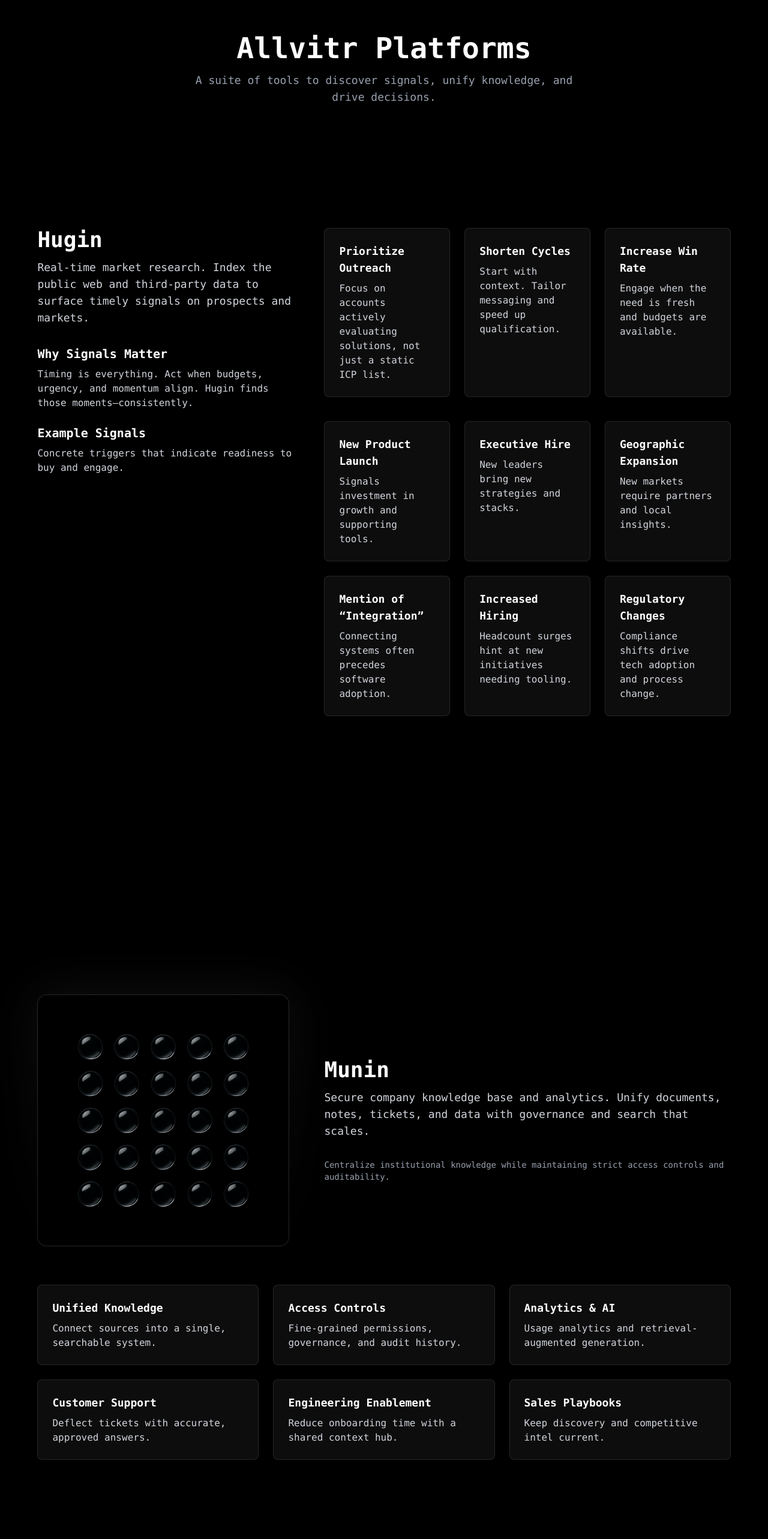
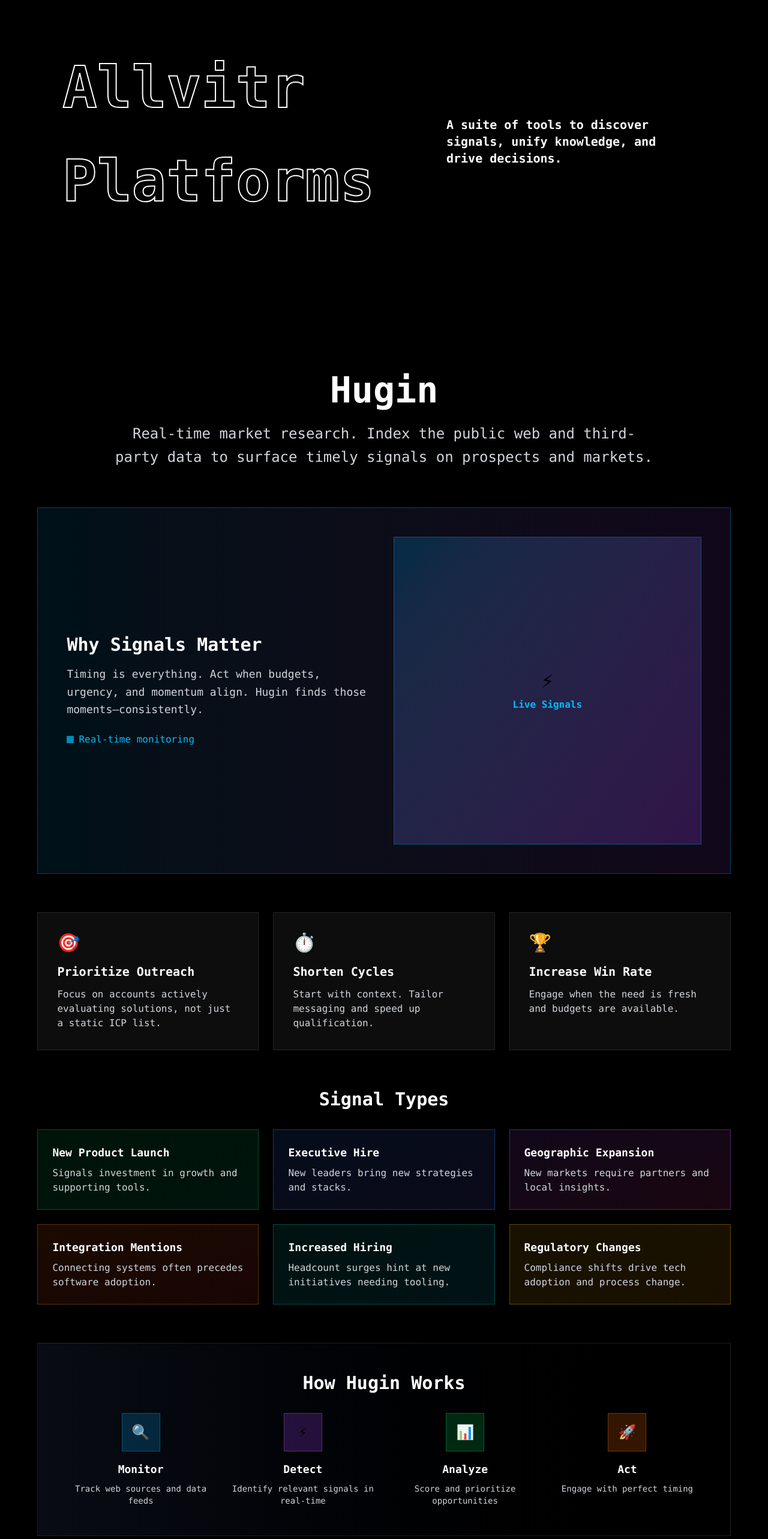
Before and after one commit to christianzmwang/allvitr, a Next.js app: page /platforms in a window 1280 px wide. Shown: the part 100-2666 px from the top of the page at 60% size. Built offline with nearby package versions, Linux system fonts and the light colour scheme.

Commit message:
redesign platforms page

```diff
--- a/package.json
+++ b/package.json
@@ -14,6 +14,7 @@
   },
   "dependencies": {
     "@prisma/client": "6.14.0",
+    "@supabase/supabase-js": "^2.55.0",
     "@tailwindcss/postcss": "^4.1.11",
     "gsap": "^3.13.0",
     "lucide-react": "^0.536.0",
--- a/src/app/platforms/page.tsx
+++ b/src/app/platforms/page.tsx
@@ -9,92 +9,149 @@
       {/* Hero */}
       <section
         data-nav-theme="dark"
-        className="relative flex items-center justify-center min-h-[25vh] md:min-h-[30vh] p-6 md:p-8 overflow-hidden"
+        className="min-h-[60vh] flex items-center justify-center py-10 md:py-15 bg-black"
       >
-        <div className="relative z-10 max-w-2xl w-full text-center">
-          <h1 className="text-4xl md:text-5xl font-extrabold text-white mb-4">
-            Allvitr Platforms
+        <div className="container-95">
+          <div className="grid grid-cols-1 md:grid-cols-2 items-center">
+            <div className="text-center pl-4 md:pl-18">
+              <h1 className="text-5xl md:text-8xl text-left font-extrabold text-transparent mb-6 flex flex-col gap-2 md:gap-15 heading-outline-light">
+                <span>Allvitr</span>
+                <span>Platforms</span>
               </h1>
-          <p className="text-md md:text-lg text-gray-400">
-            A suite of tools to discover signals, unify knowledge, and drive
-            decisions.
-          </p>
+            </div>
+            <div className="flex justify-center">
+              <div className="text-left text-white max-w-xl md:max-w-2xl w-100">
+                <p className="text-lg md:text-xl font-bold">A suite of tools to discover signals, unify knowledge, and drive decisions.</p>
+
+              </div>
+            </div>
+          </div>
         </div>
       </section>
 
-      {/* Hugin (dark, homepage style) */}
+      {/* Hugin - Overview Section */}
       <section
         id="hugin"
         data-nav-theme="dark"
         className="scroll-mt-32 min-h-screen pad-section bg-gradient-to-b from-transparent via-black/100 via-20% to-black md:-mt-[10vh] -mt-0 overflow-hidden"
       >
         <div className="mt-[10vh] min-h-[80vh] flex items-center py-20 md:py-36">
-          <div className="container-95 grid grid-cols-1 md:grid-cols-5 gap-10 items-start">
-            {/* Left: headline + description */}
-            <div className="md:col-span-2">
-              <h2 className="text-3xl md:text-4xl font-bold text-white mb-3">Hugin</h2>
-              <p className="text-lg text-gray-300 mb-8 max-w-prose">
+          <div className="container-95">
+            {/* Main headline and description */}
+            <div className="text-center mb-16">
+              <h2 className="text-4xl md:text-6xl font-bold text-white mb-6">Hugin</h2>
+              <p className="text-xl md:text-2xl text-gray-300 max-w-4xl mx-auto leading-relaxed">
                 Real-time market research. Index the public web and third-party
                 data to surface timely signals on prospects and markets.
               </p>
-              <div className="space-y-6">
+            </div>
+
+            {/* Why Signals Matter - Large feature box */}
+            <div className="bg-gradient-to-r from-sky-500/10 to-purple-500/10 border border-sky-400/30 p-8 md:p-12 mb-16">
+              <div className="grid grid-cols-1 md:grid-cols-2 gap-8 items-center">
                 <div>
-                  <h3 className="text-xl font-semibold text-white">Why Signals Matter</h3>
-                  <p className="text-gray-300 mt-2">
+                  <h3 className="text-2xl md:text-3xl font-bold text-white mb-4">Why Signals Matter</h3>
+                  <p className="text-lg text-gray-300 leading-relaxed">
                     Timing is everything. Act when budgets, urgency, and momentum
                     align. Hugin finds those moments—consistently.
                   </p>
+                  <div className="mt-6 flex items-center space-x-2">
+                    <div className="w-3 h-3 bg-sky-400 animate-pulse"></div>
+                    <span className="text-sky-400 font-medium">Real-time monitoring</span>
                   </div>
-                <div>
-                  <h3 className="text-xl font-semibold text-white">Example Signals</h3>
-                  <p className="text-gray-300 mt-2">
-                    Concrete triggers that indicate readiness to buy and engage.
-                  </p>
+                </div>
+                <div className="relative">
+                  <div className="aspect-square w-full bg-gradient-to-br from-sky-500/20 to-purple-500/20 border border-sky-400/30 flex items-center justify-center">
+                    <div className="text-center">
+                      <div className="text-4xl mb-2">⚡</div>
+                      <div className="text-sky-400 font-semibold">Live Signals</div>
+                    </div>
+                  </div>
                 </div>
               </div>
             </div>
 
-            {/* Right: cards */}
-            <div className="md:col-span-3 space-y-10">
-              <div className="grid grid-cols-1 md:grid-cols-3 gap-6">
-                <div className="bg-white/5 p-6 rounded-lg border border-white/10">
-                  <h4 className="text-lg font-semibold text-white mb-2">Prioritize Outreach</h4>
+            {/* Core Benefits Grid */}
+            <div className="grid grid-cols-1 md:grid-cols-3 gap-6 mb-16">
+              <div className="bg-white/5 p-8 border border-white/10 hover:border-sky-400/30 transition-colors">
+                <div className="text-3xl mb-4">🎯</div>
+                <h4 className="text-xl font-semibold text-white mb-3">Prioritize Outreach</h4>
                 <p className="text-gray-300">Focus on accounts actively evaluating solutions, not just a static ICP list.</p>
               </div>
-                <div className="bg-white/5 p-6 rounded-lg border border-white/10">
-                  <h4 className="text-lg font-semibold text-white mb-2">Shorten Cycles</h4>
+              <div className="bg-white/5 p-8 border border-white/10 hover:border-sky-400/30 transition-colors">
+                <div className="text-3xl mb-4">⏱️</div>
+                <h4 className="text-xl font-semibold text-white mb-3">Shorten Cycles</h4>
                 <p className="text-gray-300">Start with context. Tailor messaging and speed up qualification.</p>
               </div>
-                <div className="bg-white/5 p-6 rounded-lg border border-white/10">
-                  <h4 className="text-lg font-semibold text-white mb-2">Increase Win Rate</h4>
+              <div className="bg-white/5 p-8 border border-white/10 hover:border-sky-400/30 transition-colors">
+                <div className="text-3xl mb-4">🏆</div>
+                <h4 className="text-xl font-semibold text-white mb-3">Increase Win Rate</h4>
                 <p className="text-gray-300">Engage when the need is fresh and budgets are available.</p>
               </div>
             </div>
 
+            {/* Signal Types Section */}
+            <div className="mb-16">
+              <h3 className="text-2xl md:text-3xl font-bold text-white mb-8 text-center">Signal Types</h3>
               <div className="grid grid-cols-1 md:grid-cols-2 lg:grid-cols-3 gap-6">
-                <div className="bg-white/5 p-6 rounded-lg border border-white/10">
+                <div className="bg-gradient-to-br from-green-500/10 to-emerald-500/10 p-6 border border-green-400/30">
                   <h4 className="text-lg font-semibold text-white mb-2">New Product Launch</h4>
                   <p className="text-gray-300">Signals investment in growth and supporting tools.</p>
                 </div>
-                <div className="bg-white/5 p-6 rounded-lg border border-white/10">
+                <div className="bg-gradient-to-br from-blue-500/10 to-indigo-500/10 p-6 border border-blue-400/30">
                   <h4 className="text-lg font-semibold text-white mb-2">Executive Hire</h4>
                   <p className="text-gray-300">New leaders bring new strategies and stacks.</p>
                 </div>
-                <div className="bg-white/5 p-6 rounded-lg border border-white/10">
+                <div className="bg-gradient-to-br from-purple-500/10 to-pink-500/10 p-6 border border-purple-400/30">
                   <h4 className="text-lg font-semibold text-white mb-2">Geographic Expansion</h4>
                   <p className="text-gray-300">New markets require partners and local insights.</p>
                 </div>
-                <div className="bg-white/5 p-6 rounded-lg border border-white/10">
-                  <h4 className="text-lg font-semibold text-white mb-2">Mention of “Integration”</h4>
+                <div className="bg-gradient-to-br from-orange-500/10 to-red-500/10 p-6 border border-orange-400/30">
+                  <h4 className="text-lg font-semibold text-white mb-2">Integration Mentions</h4>
                   <p className="text-gray-300">Connecting systems often precedes software adoption.</p>
                 </div>
-                <div className="bg-white/5 p-6 rounded-lg border border-white/10">
+                <div className="bg-gradient-to-br from-teal-500/10 to-cyan-500/10 p-6 border border-teal-400/30">
                   <h4 className="text-lg font-semibold text-white mb-2">Increased Hiring</h4>
                   <p className="text-gray-300">Headcount surges hint at new initiatives needing tooling.</p>
                 </div>
-                <div className="bg-white/5 p-6 rounded-lg border border-white/10">
+                <div className="bg-gradient-to-br from-yellow-500/10 to-amber-500/10 p-6 border border-yellow-400/30">
                   <h4 className="text-lg font-semibold text-white mb-2">Regulatory Changes</h4>
                   <p className="text-gray-300">Compliance shifts drive tech adoption and process change.</p>
+                </div>
+              </div>
+            </div>
+
+            {/* How It Works Section */}
+            <div className="bg-gradient-to-r from-gray-900/50 to-black/50 border border-white/10 p-8 md:p-12">
+              <h3 className="text-2xl md:text-3xl font-bold text-white mb-8 text-center">How Hugin Works</h3>
+              <div className="grid grid-cols-1 md:grid-cols-4 gap-6">
+                <div className="text-center">
+                  <div className="w-16 h-16 bg-sky-500/20 border border-sky-400/30 mx-auto mb-4 flex items-center justify-center">
+                    <span className="text-2xl">🔍</span>
+                  </div>
+                  <h4 className="text-lg font-semibold text-white mb-2">Monitor</h4>
+                  <p className="text-gray-300 text-sm">Track web sources and data feeds</p>
+                </div>
+                <div className="text-center">
+                  <div className="w-16 h-16 bg-purple-500/20 border border-purple-400/30 mx-auto mb-4 flex items-center justify-center">
+                    <span className="text-2xl">⚡</span>
+                  </div>
+                  <h4 className="text-lg font-semibold text-white mb-2">Detect</h4>
+                  <p className="text-gray-300 text-sm">Identify relevant signals in real-time</p>
+                </div>
+                <div className="text-center">
+                  <div className="w-16 h-16 bg-green-500/20 border border-green-400/30 mx-auto mb-4 flex items-center justify-center">
+                    <span className="text-2xl">📊</span>
+                  </div>
+                  <h4 className="text-lg font-semibold text-white mb-2">Analyze</h4>
+                  <p className="text-gray-300 text-sm">Score and prioritize opportunities</p>
+                </div>
+                <div className="text-center">
+                  <div className="w-16 h-16 bg-orange-500/20 border border-orange-400/30 mx-auto mb-4 flex items-center justify-center">
+                    <span className="text-2xl">🚀</span>
+                  </div>
+                  <h4 className="text-lg font-semibold text-white mb-2">Act</h4>
+                  <p className="text-gray-300 text-sm">Engage with perfect timing</p>
                 </div>
               </div>
             </div>
@@ -130,8 +187,8 @@
               {/* Left: Product image */}
               <div className="md:col-span-2 order-1 md:order-1">
                 <div className="relative group max-w-[420px] mx-auto md:mx-0">
-                  <div className="absolute -inset-2 bg-gradient-to-b from-white/10 to-transparent rounded-3xl blur-2xl opacity-60 group-hover:opacity-80 transition" aria-hidden />
-                  <div className="relative aspect-[1/1] w-full rounded-2xl overflow-hidden border border-white/10 bg-white/5">
+                  <div className="absolute -inset-2 bg-gradient-to-b from-white/10 to-transparent blur-2xl opacity-60 group-hover:opacity-80 transition" aria-hidden />
+                  <div className="relative aspect-[1/1] w-full overflow-hidden border-4 md:border-8 border-dashed border-sky-400 bg-white/5">
                     <Image
                       src="/glassSquare.png"
                       alt="Munin visualization"
@@ -147,27 +204,27 @@
 
             {/* Feature cards */}
             <div className="mt-12 md:mt-16 grid grid-cols-1 md:grid-cols-3 gap-6">
-              <div className="bg-white/5 p-6 rounded-lg border border-white/10">
+              <div className="bg-white/5 p-6 border border-white/10">
                 <h4 className="text-lg font-semibold text-white mb-2">Unified Knowledge</h4>
                 <p className="text-gray-300">Connect sources into a single, searchable system.</p>
               </div>
-              <div className="bg-white/5 p-6 rounded-lg border border-white/10">
+              <div className="bg-white/5 p-6 border border-white/10">
                 <h4 className="text-lg font-semibold text-white mb-2">Access Controls</h4>
                 <p className="text-gray-300">Fine-grained permissions, governance, and audit history.</p>
               </div>
-              <div className="bg-white/5 p-6 rounded-lg border border-white/10">
+              <div className="bg-white/5 p-6 border border-white/10">
                 <h4 className="text-lg font-semibold text-white mb-2">Analytics & AI</h4>
                 <p className="text-gray-300">Usage analytics and retrieval-augmented generation.</p>
               </div>
-              <div className="bg-white/5 p-6 rounded-lg border border-white/10">
+              <div className="bg-white/5 p-6 border border-white/10">
                 <h4 className="text-lg font-semibold text-white mb-2">Customer Support</h4>
                 <p className="text-gray-300">Deflect tickets with accurate, approved answers.</p>
               </div>
-              <div className="bg-white/5 p-6 rounded-lg border border-white/10">
+              <div className="bg-white/5 p-6 border border-white/10">
                 <h4 className="text-lg font-semibold text-white mb-2">Engineering Enablement</h4>
                 <p className="text-gray-300">Reduce onboarding time with a shared context hub.</p>
               </div>
-              <div className="bg-white/5 p-6 rounded-lg border border-white/10">
+              <div className="bg-white/5 p-6 border border-white/10">
                 <h4 className="text-lg font-semibold text-white mb-2">Sales Playbooks</h4>
                 <p className="text-gray-300">Keep discovery and competitive intel current.</p>
               </div>
@@ -196,29 +253,29 @@
             </div>
             <div className="md:col-span-3 space-y-10">
               <div className="grid grid-cols-1 md:grid-cols-3 gap-6">
-                <div className="bg-white/5 p-6 rounded-lg border border-white/10">
+                <div className="bg-white/5 p-6 border border-white/10">
                   <h4 className="text-lg font-semibold text-white mb-2">Real-time Pipelines</h4>
                   <p className="text-gray-300">Stream from your warehouse, product events, and CRM.</p>
                 </div>
-                <div className="bg-white/5 p-6 rounded-lg border border-white/10">
+                <div className="bg-white/5 p-6 border border-white/10">
                   <h4 className="text-lg font-semibold text-white mb-2">Executive Views</h4>
                   <p className="text-gray-300">Curated dashboards for leadership teams.</p>
                 </div>
-                <div className="bg-white/5 p-6 rounded-lg border border-white/10">
+                <div className="bg-white/5 p-6 border border-white/10">
                   <h4 className="text-lg font-semibold text-white mb-2">Alerts & Anomalies</h4>
                   <p className="text-gray-300">Proactive notifications when goals drift or trends shift.</p>
                 </div>
               </div>
               <div className="grid grid-cols-1 md:grid-cols-3 gap-6">
-                <div className="bg-white/5 p-6 rounded-lg border border-white/10">
+                <div className="bg-white/5 p-6 border border-white/10">
                   <h4 className="text-lg font-semibold text-white mb-2">Revenue</h4>
                   <p className="text-gray-300">Pipeline health, conversion, and forecast accuracy.</p>
                 </div>
-                <div className="bg-white/5 p-6 rounded-lg border border-white/10">
+                <div className="bg-white/5 p-6 border border-white/10">
                   <h4 className="text-lg font-semibold text-white mb-2">Product</h4>
                   <p className="text-gray-300">Activation, engagement, retention, adoption.</p>
                 </div>
-                <div className="bg-white/5 p-6 rounded-lg border border-white/10">
+                <div className="bg-white/5 p-6 border border-white/10">
                   <h4 className="text-lg font-semibold text-white mb-2">Operations</h4>
                   <p className="text-gray-300">SLAs, incident trends, and efficiency improvements.</p>
                 </div>
--- a/src/lib/prisma.ts
+++ b/src/lib/prisma.ts
@@ -4,10 +4,26 @@
   prisma: PrismaClient | undefined
 }
 
+function buildPgbouncerSafeUrl(url?: string): string | undefined {
+  if (!url) return undefined
+  try {
+    const parsed = new URL(url)
+    if (!parsed.searchParams.has('pgbouncer')) {
+      parsed.searchParams.set('pgbouncer', 'true')
+    }
+    return parsed.toString()
+  } catch {
+    return url
+  }
+}
+
+const datasourceUrl = buildPgbouncerSafeUrl(process.env.DATABASE_URL)
+
 export const prisma =
   globalForPrisma.prisma ??
   new PrismaClient({
     // log: ['query'],
+    datasources: { db: { url: datasourceUrl } },
   })
 
 if (process.env.NODE_ENV !== 'production') globalForPrisma.prisma = prisma
--- /dev/null
+++ b/src/lib/supabase.ts
@@ -0,0 +1,6 @@
+import { createClient } from '@supabase/supabase-js';
+
+export const supabase = createClient(
+  process.env.NEXT_PUBLIC_SUPABASE_URL!,
+  process.env.NEXT_PUBLIC_SUPABASE_ANON_KEY!
+);
```
Also changed, not shown: src/app/hugin/page.tsx (+82 -0 lines), 1 other file (tests, documents, lock files or other folders). Lines whose indentation alone changed are shown as unchanged.
